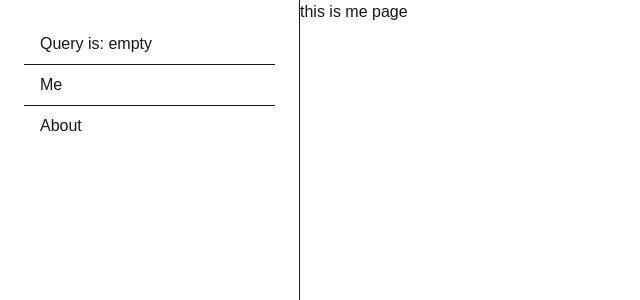
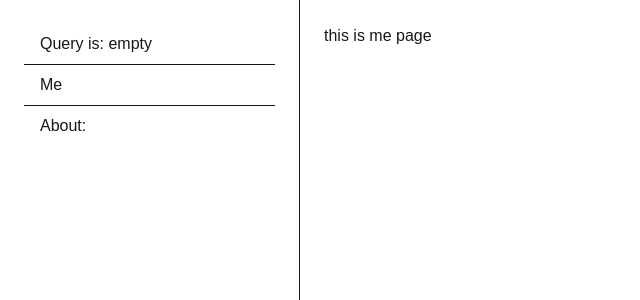
Before and after one commit to aliefkhairulfz/tripia_nextjs, a Next.js app: page /dashboard/me in a window 1280 px wide. Shown: the top 300 px of the page, without its empty margins (0-640 px from the left). Built offline with nearby package versions, Linux system fonts and the light colour scheme; no server answers.

Commit message:
ft(init) 2

```diff
--- a/app/(protected)/dashboard/_components/sidebar.tsx
+++ b/app/(protected)/dashboard/_components/sidebar.tsx
@@ -1,11 +1,21 @@
 'use client'
 
+import { getSessionToken } from '@/utils/session'
+import { useQuery } from '@tanstack/react-query'
 import Link from 'next/link'
 import { useSearchParams } from 'next/navigation'
 
 function Sidebar() {
     const sp = useSearchParams()
     const q = sp.get('q')
+
+    const { data } = useQuery({
+        queryKey: ['test'],
+        queryFn: async () => {
+            const sessionToken = await getSessionToken()
+            return sessionToken
+        }
+    })
 
     return (
         <ul className="p-6 flex flex-col divide-y divide-neutral-900">
@@ -14,7 +24,7 @@ function Sidebar() {
                 Me
             </Link>
             <Link href={'about'} className="px-4 py-2">
-                About
+                About: {data && data.split('').slice(0, 10).join('')}
             </Link>
         </ul>
     )
--- a/app/(protected)/dashboard/about/page.tsx
+++ b/app/(protected)/dashboard/about/page.tsx
@@ -1,5 +1,55 @@
+import { Suspense } from 'react'
+
+type Aircraft = {
+    manufacturer: string
+    model: string
+    engine_type: string
+    engine_thrust_lb_ft: string
+    max_speed_knots: string
+    cruise_speed_knots: string
+    ceiling_ft: string
+    takeoff_ground_run_ft: string
+    landing_ground_roll_ft: string
+    gross_weight_lbs: string
+    empty_weight_lbs: string
+    length_ft: string
+    height_ft: string
+    wing_span_ft: string
+    range_nautical_miles: string
+}
+
 function AboutPage() {
-    return <div>this is about page</div>
+    return (
+        <div>
+            <Suspense fallback={<div>Loading...</div>}>
+                <AboutPageContent />
+            </Suspense>
+        </div>
+    )
+}
+
+async function AboutPageContent() {
+    const response = await fetch('https://api.api-ninjas.com/v1/aircraft?manufacturer=Gulfstream&model=G550', {
+        method: 'GET',
+        headers: {
+            'X-Api-Key': process.env.NEXT_PUBLIC_RECIPE_NINJA_API_KEY!,
+            'Content-Type': 'application/json',
+            Accept: 'application/json'
+        }
+    })
+
+    const data: Aircraft[] = await response.json()
+
+    return (
+        <>
+            <div>this is about page</div>
+            <ul>
+                {data.map((ac, i) => (
+                    <li key={i}>{ac.model}</li>
+                ))}
+            </ul>
+        </>
+    )
 }
 
 export default AboutPage
--- a/app/(protected)/layout.tsx
+++ b/app/(protected)/layout.tsx
@@ -11,7 +11,8 @@ export default function DashboardLayout({ children }: DashboardLayoutProps) {
             <Suspense fallback={<div>Loading...</div>}>
                 <Sidebar />
             </Suspense>
-            {children}
+
+            <div className="p-6">{children}</div>
         </div>
     )
 }
--- a/app/layout.tsx
+++ b/app/layout.tsx
@@ -1,33 +1,33 @@
-import type { Metadata } from "next";
-import { Geist, Geist_Mono } from "next/font/google";
-import "./globals.css";
+import type { Metadata } from 'next'
+import { Geist, Geist_Mono } from 'next/font/google'
+import './globals.css'
+import ReactQueryProvider from '@/utils/tanstack-query'
 
 const geistSans = Geist({
-    variable: "--font-geist-sans",
-    subsets: ["latin"],
-});
+    variable: '--font-geist-sans',
+    subsets: ['latin']
+})
 
 const geistMono = Geist_Mono({
-    variable: "--font-geist-mono",
-    subsets: ["latin"],
-});
+    variable: '--font-geist-mono',
+    subsets: ['latin']
+})
 
 export const metadata: Metadata = {
-    title: "Create Next App",
-    description: "Generated by create next app",
-};
+    title: 'Create Next App',
+    description: 'Generated by create next app'
+}
 
 export default function RootLayout({
-    children,
+    children
 }: Readonly<{
-    children: React.ReactNode;
+    children: React.ReactNode
 }>) {
     return (
-        <html
-            lang="en"
-            className={`${geistSans.variable} ${geistMono.variable} h-full antialiased`}
-        >
-            <body className="min-h-full flex flex-col">{children}</body>
+        <html lang="en" className={`${geistSans.variable} ${geistMono.variable} h-full antialiased`}>
+            <body className="min-h-full flex flex-col">
+                <ReactQueryProvider>{children}</ReactQueryProvider>
+            </body>
         </html>
-    );
+    )
 }
--- a/package.json
+++ b/package.json
@@ -9,12 +9,14 @@
     "lint": "eslint"
   },
   "dependencies": {
+    "@tanstack/react-query": "^5.101.0",
     "next": "16.2.7",
     "react": "19.2.4",
     "react-dom": "19.2.4"
   },
   "devDependencies": {
     "@tailwindcss/postcss": "^4",
+    "@tanstack/eslint-plugin-query": "^5.101.0",
     "@types/node": "^20",
     "@types/react": "^19",
     "@types/react-dom": "^19",
--- /dev/null
+++ b/utils/session.ts
@@ -0,0 +1,12 @@
+'use server'
+
+import { cookies } from 'next/headers'
+
+export async function getSessionToken(): Promise<string | null> {
+    const getCookies = await cookies()
+
+    const sessionToken = getCookies.get('pickbluesession')
+    if (!sessionToken || sessionToken === undefined) return null
+
+    return sessionToken.value
+}
--- /dev/null
+++ b/utils/tanstack-query.tsx
@@ -0,0 +1,12 @@
+'use client'
+
+import { QueryClient, QueryClientProvider } from '@tanstack/react-query'
+import { useState } from 'react'
+
+const ReactQueryProvider = ({ children }: { children: React.ReactNode }) => {
+    const [queryClient] = useState(() => new QueryClient())
+
+    return <QueryClientProvider client={queryClient}>{children}</QueryClientProvider>
+}
+
+export default ReactQueryProvider
```
Also changed, not shown: 1 other file (tests, documents, lock files or other folders).
